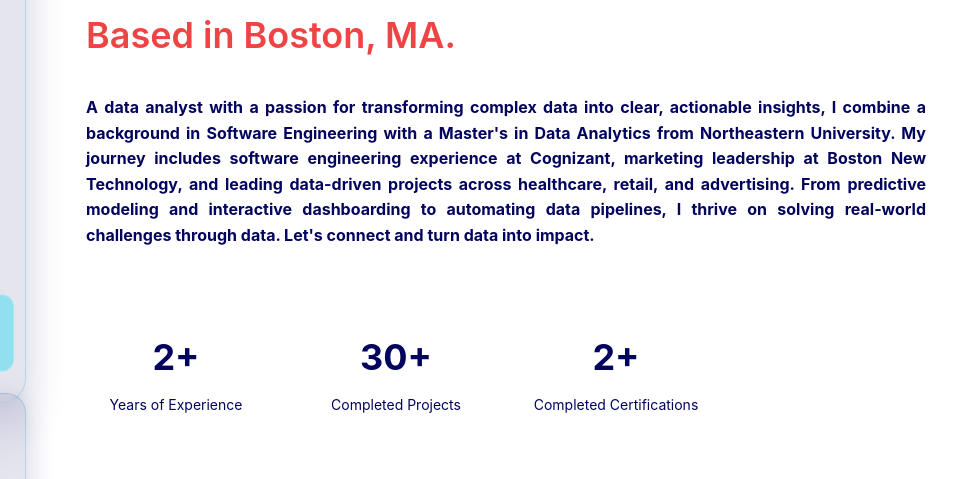
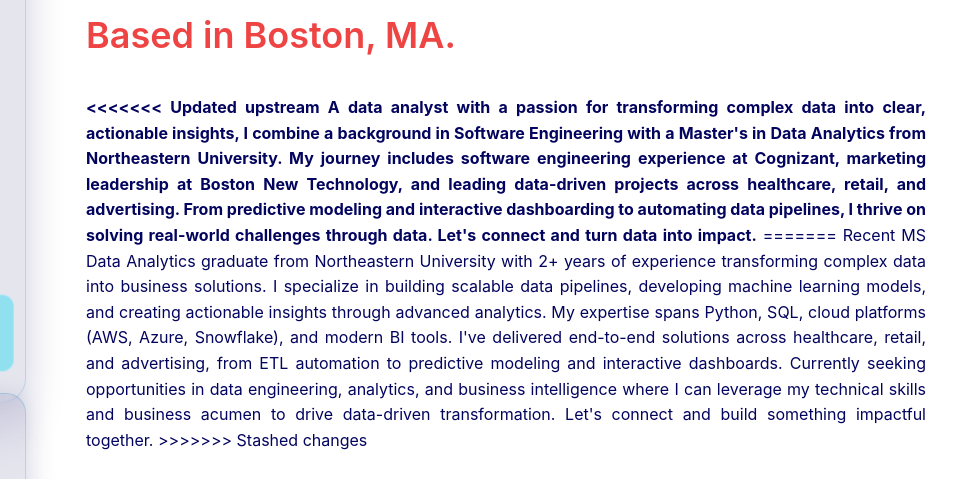
Before and after one commit to mohitravindrakamble/mohitravindrakamble.github.io, a plain HTML site: page index.html in a window 1280 px wide. Shown: the part 197-676 px from the top of the page, 324-1280 px from the left. Drawn offline with Linux system fonts and the light colour scheme.

Commit message:
updated about section

```diff
--- a/index.html
+++ b/index.html
@@ -1630,7 +1630,11 @@ body:not(.light-mode) .dark-img {
             </h2>
             <h3 class="hero-location">Based in Boston, MA.</h3>
             <p class="hero-description"><b>
+<<<<<<< Updated upstream
                 A data analyst with a passion for transforming complex data into clear, actionable insights, I combine a background in Software Engineering with a Master's in Data Analytics from Northeastern University. My journey includes software engineering experience at Cognizant, marketing leadership at Boston New Technology, and leading data-driven projects across healthcare, retail, and advertising. From predictive modeling and interactive dashboarding to automating data pipelines, I thrive on solving real-world challenges through data. Let's connect and turn data into impact.</b>
+=======
+                Recent MS Data Analytics graduate from Northeastern University with 2+ years of experience transforming complex data into business solutions. I specialize in building scalable data pipelines, developing machine learning models, and creating actionable insights through advanced analytics. My expertise spans Python, SQL, cloud platforms (AWS, Azure, Snowflake), and modern BI tools. I've delivered end-to-end solutions across healthcare, retail, and advertising, from ETL automation to predictive modeling and interactive dashboards. Currently seeking opportunities in data engineering, analytics, and business intelligence where I can leverage my technical skills and business acumen to drive data-driven transformation. Let's connect and build something impactful together.</b>
+>>>>>>> Stashed changes
             </p>
         </section>
 
```
